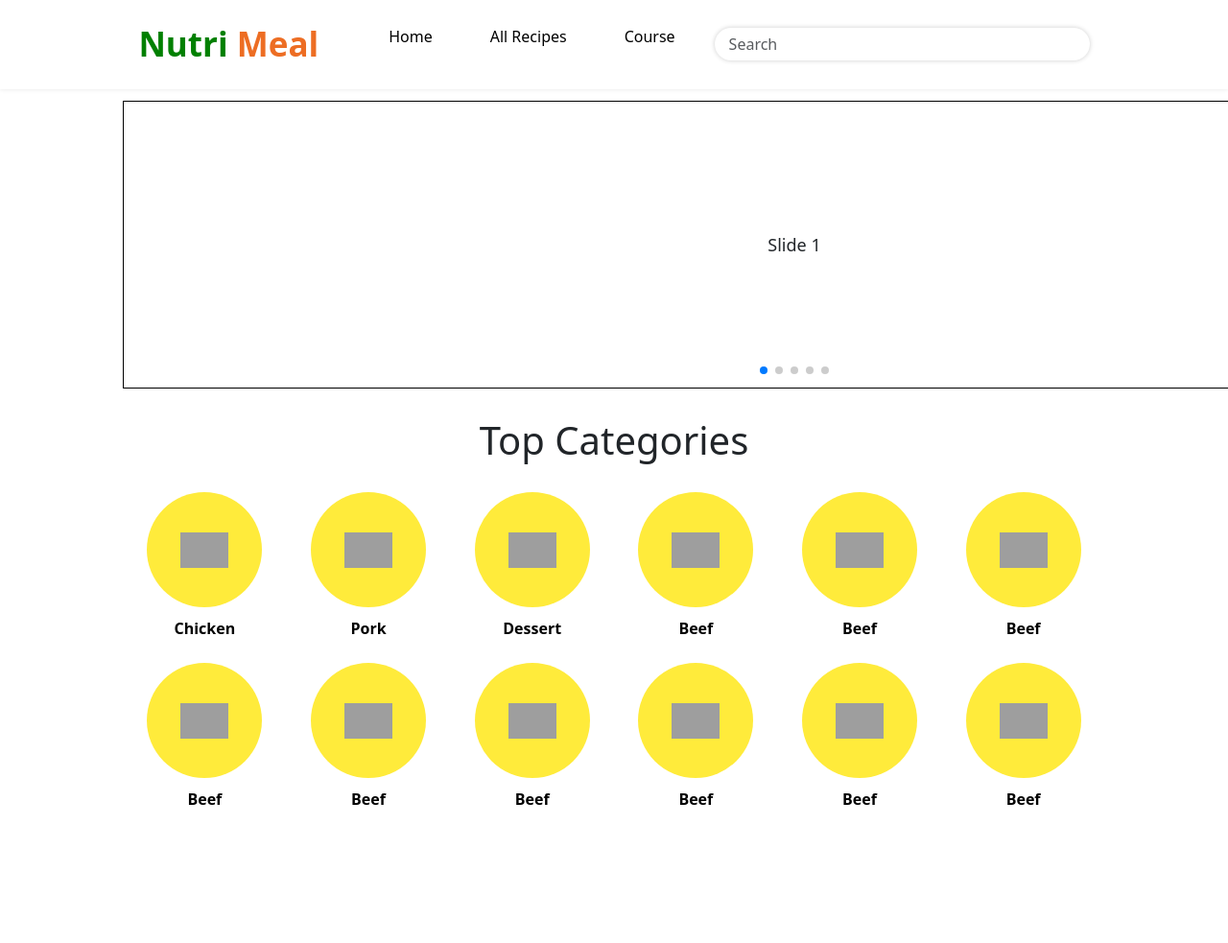
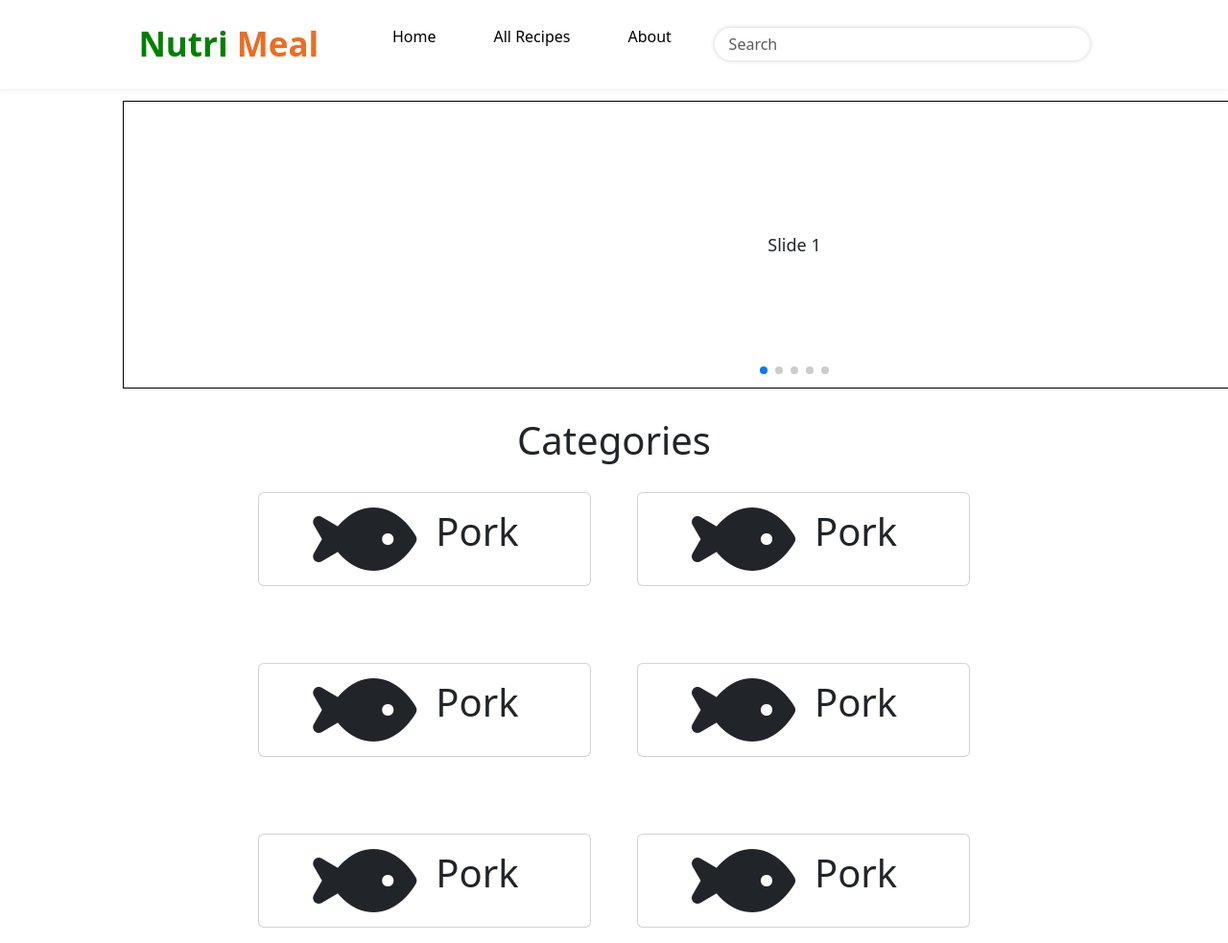
Before and after one commit to Cagnayo/Nutri-Meals, a PHP site: page /recipes.php in a window 1280 px wide; the page is wider, and only the part inside the window is pictured. Shown: that part at 96% size. Before the commit the page ends 839 px from the top of that part, so only its background shows below. Run offline with PHP 8.4, Linux system fonts and the light colour scheme; grey boxes are pictures that could not be loaded.

Commit message:
categories

```diff
--- a/header.php
+++ b/header.php
@@ -124,7 +124,7 @@
       <ul class="nav-links">
         <li><a href="index.php">Home</a></li>
         <li><a href="recipes.php">All Recipes</a></li>
-        <li><a href="course.php">Course</a></li>
+        <li><a href="index.php">About</a></li>
       </ul>
     </nav>
     <form class="search-form" role="search">
--- a/recipes.php
+++ b/recipes.php
@@ -4,6 +4,8 @@
   <meta charset="UTF-8">
   <meta name="viewport" content="width=device-width, initial-scale=1.0">
   <title>Nutri-Meal Categories</title>
+  <link href="https://cdnjs.cloudflare.com/ajax/libs/font-awesome/6.5.0/css/all.min.css" rel="stylesheet">
+
   <link rel="stylesheet" href="https://cdn.jsdelivr.net/npm/swiper@11/swiper-bundle.min.css" />
   <link href="https://cdn.jsdelivr.net/npm/bootstrap@5.3.5/dist/css/bootstrap.min.css" rel="stylesheet">
   <style>
@@ -39,10 +41,8 @@
       font-size: 16px;
     }
 
-    .category-link {
-      text-decoration: none;
-      color: black;
-    }
+
+
     .swiper {
       width: 1400px;
       height: 300px;
@@ -89,117 +89,96 @@
   </div>
   </div>
   <div class="categories text-center">
-    <h1>Top Categories</h1>
+  <h1>Categories</h1>
+  </div>
+  <div class="row row-cols-2 row-cols-lg-3 g-2 g-lg-3 column-gap-5  row-gap-5 d-flex justify-content-center">
+  <div class="card mb-3" style="max-width: 400px;">
+  <div class="row g-0">
+    <div class="col-md-4 ps-5">
+    <i class="fa-solid fa-fish fa-6x"></i>
+    </div>
+    <div class="col-md-8">
+      <div class="card-body">
+        <div class="card-title d-flex justify-content-center align-item-center">
+          <h1> Pork</h1>
+        </div>
+      </div>
+    </div>
+  </div>
+</div>
+<div class="card mb-3" style="max-width: 400px;">
+  <div class="row g-0">
+    <div class="col-md-4 ps-5">
+    <i class="fa-solid fa-fish fa-6x"></i>
+    </div>
+    <div class="col-md-8">
+      <div class="card-body">
+        <div class="card-title d-flex justify-content-center align-item-center">
+          <h1> Pork</h1>
+        </div>
+      </div>
+    </div>
+  </div>
+</div>
+<div class="card mb-3" style="max-width: 400px;">
+  <div class="row g-0">
+    <div class="col-md-4 ps-5">
+    <i class="fa-solid fa-fish fa-6x"></i>
+    </div>
+    <div class="col-md-8">
+      <div class="card-body">
+        <div class="card-title d-flex justify-content-center align-item-center">
+          <h1> Pork</h1>
+        </div>
+      </div>
+    </div>
+  </div>
+</div>
+<div class="card mb-3" style="max-width: 400px;">
+  <div class="row g-0">
+    <div class="col-md-4 ps-5">
+    <i class="fa-solid fa-fish fa-6x"></i>
+    </div>
+    <div class="col-md-8">
+      <div class="card-body">
+        <div class="card-title d-flex justify-content-center align-item-center">
+          <h1> Pork</h1>
+        </div>
+      </div>
+    </div>
+  </div>
+</div>
+<div class="card mb-3" style="max-width: 400px;">
+  <div class="row g-0">
+    <div class="col-md-4 ps-5">
+    <i class="fa-solid fa-fish fa-6x"></i>
+    </div>
+    <div class="col-md-8">
+      <div class="card-body">
+        <div class="card-title d-flex justify-content-center align-item-center">
+          <h1> Pork</h1>
+        </div>
+      </div>
+    </div>
+  </div>
+</div>
+<div class="card mb-3" style="max-width: 400px;">
+  <div class="row g-0">
+    <div class="col-md-4 ps-5">
+    <i class="fa-solid fa-fish fa-6x"></i>
+    </div>
+    <div class="col-md-8">
+      <div class="card-body">
+        <div class="card-title d-flex justify-content-center align-item-center">
+          <h1> Pork</h1>
+        </div>
+      </div>
+    </div>
+  </div>
+</div>
 </div>
 
-  <div class="container">
-    <div class="row g-4 justify-content-center">
 
-      <!-- Example Category -->
-      <div class="col-4 col-sm-3 col-md-2 text-center">
-        <a href="#" class="category-link">
-          <div class="category-item">
-            <img src="your-icon-path/chicken.png" alt="Chicken" width="50">
-          </div>
-          <div class="category-text">Chicken</div>
-        </a>
-      </div>
-
-      <div class="col-4 col-sm-3 col-md-2 text-center">
-        <a href="#" class="category-link">
-          <div class="category-item">
-            <img src="your-icon-path/pork.png" alt="Pork" width="50">
-          </div>
-          <div class="category-text">Pork</div>
-        </a>
-      </div>
-
-      <div class="col-4 col-sm-3 col-md-2 text-center">
-        <a href="#" class="category-link">
-          <div class="category-item">
-            <img src="your-icon-path/dessert.png" alt="Dessert" width="50">
-          </div>
-          <div class="category-text">Dessert</div>
-        </a>
-      </div>
-
-      <!-- ADD MORE CATEGORIES SAME FORMAT -->
-      <!-- Example Placeholder -->
-      <div class="col-4 col-sm-3 col-md-2 text-center">
-        <a href="#" class="category-link">
-          <div class="category-item">
-            <img src="your-icon-path/beef.png" alt="Beef" width="50">
-          </div>
-          <div class="category-text">Beef</div>
-        </a>
-      </div>
-      <div class="col-4 col-sm-3 col-md-2 text-center">
-        <a href="#" class="category-link">
-          <div class="category-item">
-            <img src="your-icon-path/beef.png" alt="Beef" width="50">
-          </div>
-          <div class="category-text">Beef</div>
-        </a>
-      </div>
-      <div class="col-4 col-sm-3 col-md-2 text-center">
-        <a href="#" class="category-link">
-          <div class="category-item">
-            <img src="your-icon-path/beef.png" alt="Beef" width="50">
-          </div>
-          <div class="category-text">Beef</div>
-        </a>
-      </div>
-      <div class="col-4 col-sm-3 col-md-2 text-center">
-        <a href="#" class="category-link">
-          <div class="category-item">
-            <img src="your-icon-path/beef.png" alt="Beef" width="50">
-          </div>
-          <div class="category-text">Beef</div>
-        </a>
-      </div>
-      <div class="col-4 col-sm-3 col-md-2 text-center">
-        <a href="#" class="category-link">
-          <div class="category-item">
-            <img src="your-icon-path/beef.png" alt="Beef" width="50">
-          </div>
-          <div class="category-text">Beef</div>
-        </a>
-      </div>
-      <div class="col-4 col-sm-3 col-md-2 text-center">
-        <a href="#" class="category-link">
-          <div class="category-item">
-            <img src="your-icon-path/beef.png" alt="Beef" width="50">
-          </div>
-          <div class="category-text">Beef</div>
-        </a>
-      </div>
-      <div class="col-4 col-sm-3 col-md-2 text-center">
-        <a href="#" class="category-link">
-          <div class="category-item">
-            <img src="your-icon-path/beef.png" alt="Beef" width="50">
-          </div>
-          <div class="category-text">Beef</div>
-        </a>
-      </div>
-      <div class="col-4 col-sm-3 col-md-2 text-center">
-        <a href="#" class="category-link">
-          <div class="category-item">
-            <img src="your-icon-path/beef.png" alt="Beef" width="50">
-          </div>
-          <div class="category-text">Beef</div>
-        </a>
-      </div>
-      <div class="col-4 col-sm-3 col-md-2 text-center">
-        <a href="#" class="category-link">
-          <div class="category-item">
-            <img src="your-icon-path/beef.png" alt="Beef" width="50">
-          </div>
-          <div class="category-text">Beef</div>
-        </a>
-      </div>
-
-    </div>
-  </div>
 </section>
 <script src="https://cdn.jsdelivr.net/npm/swiper@11/swiper-bundle.min.js"></script>
 <script src="https://cdn.jsdelivr.net/npm/bootstrap@5.3.5/dist/js/bootstrap.bundle.min.js"></script>
```
Also changed, not shown: products.php (added, +13 -0 lines). Lines whose indentation alone changed are shown as unchanged.
